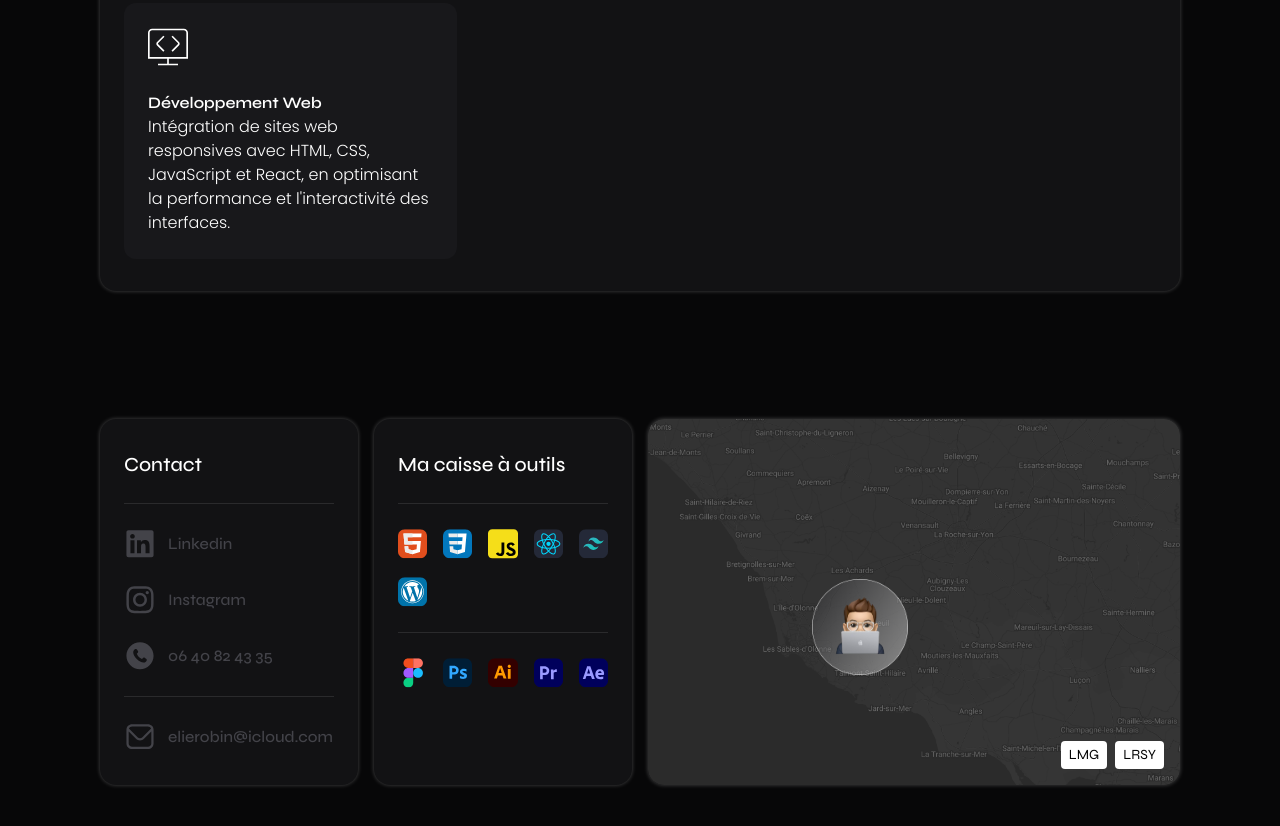
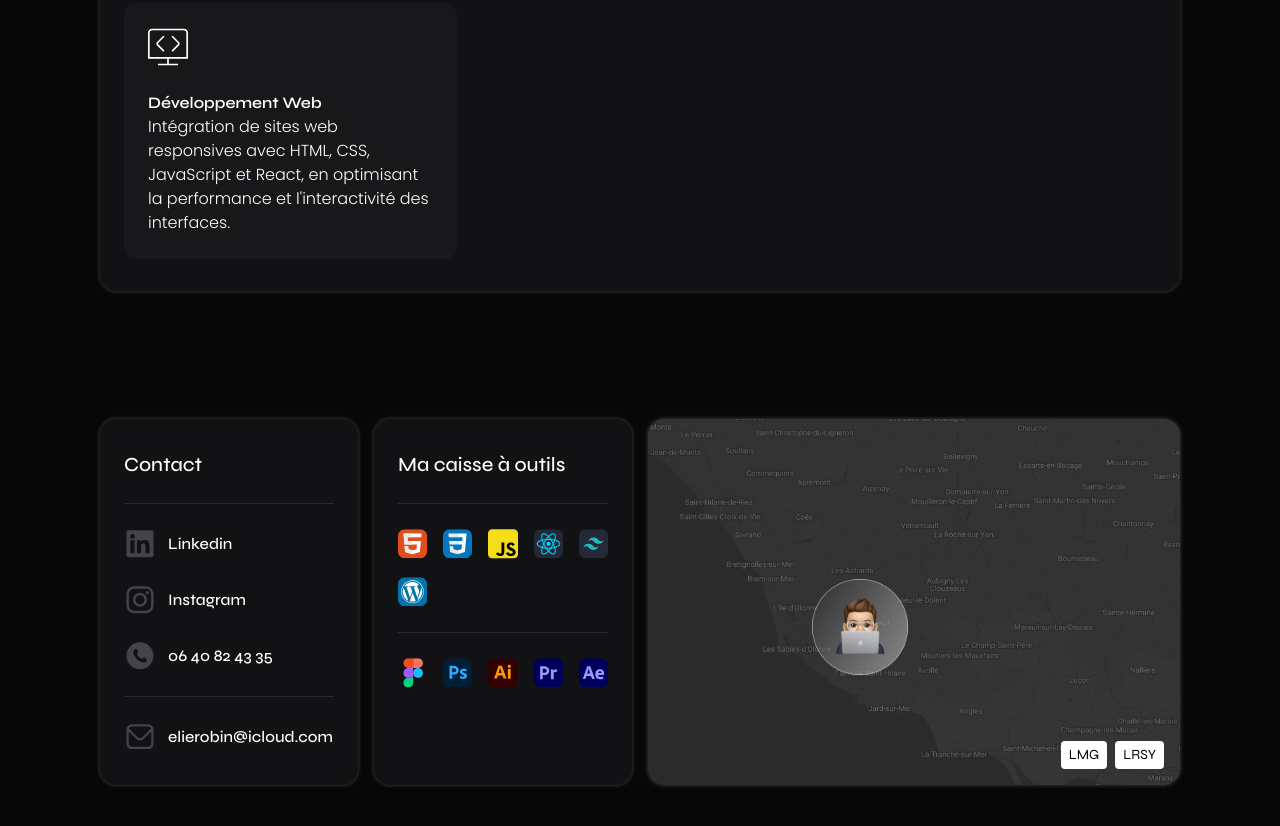
Before and after one commit to elierobbin/elierobbin.github.io, an Astro site: page / in a window 1280 px wide. Shown: the part 1979-2805 px from the top of the page. Built offline with nearby package versions, Linux system fonts and the light colour scheme; Astro itself is replaced by a stand-in of ours; a web font is replaced by a local one.

Commit message:
social contact white

```diff
--- a/src/styles/global.css
+++ b/src/styles/global.css
@@ -89,8 +89,12 @@ body {
 /* CONTACT */
 
 .gray-text {
-	color: var(--gray-text);
+	color: var(--text);
 	transition: color 0.3s ease;
+}
+
+.gray-text:hover {
+	color: var(--mark);
 }
 
 .contact img {
```
